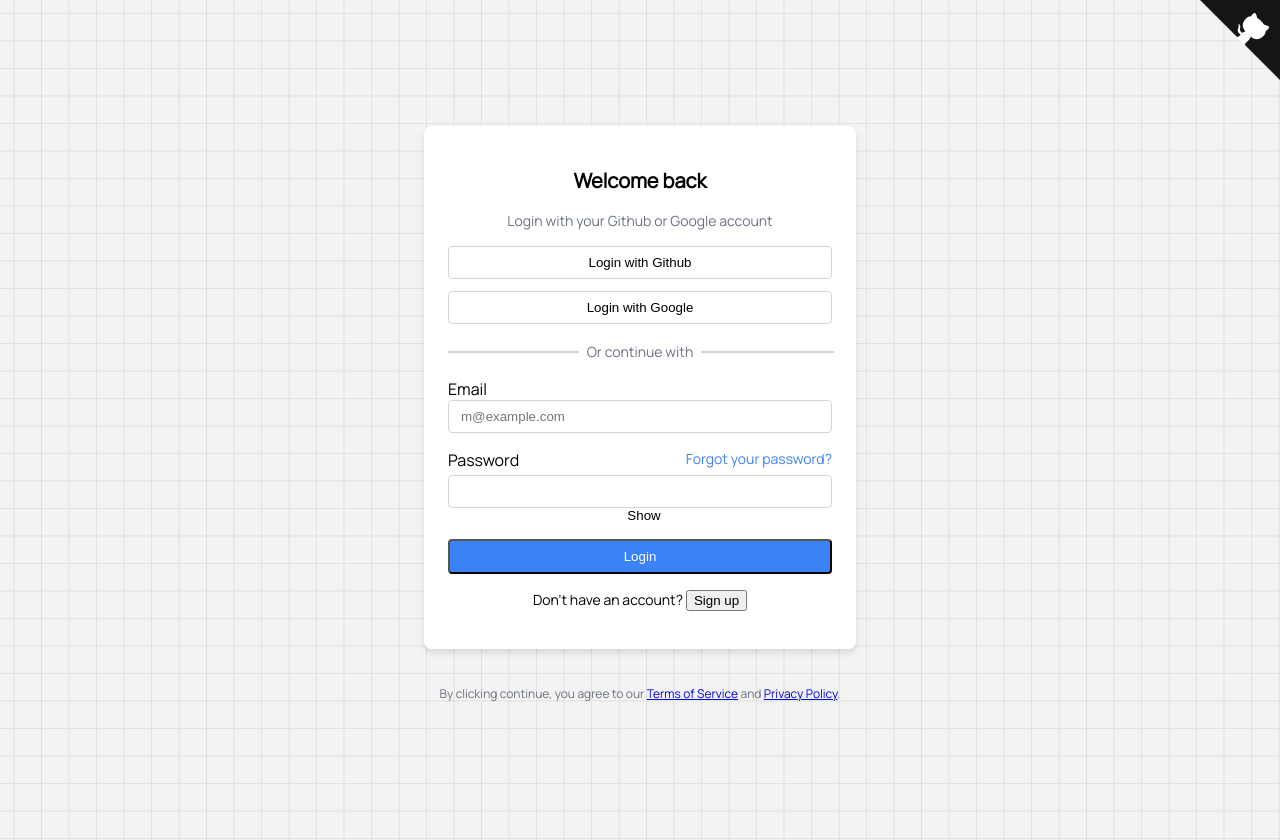
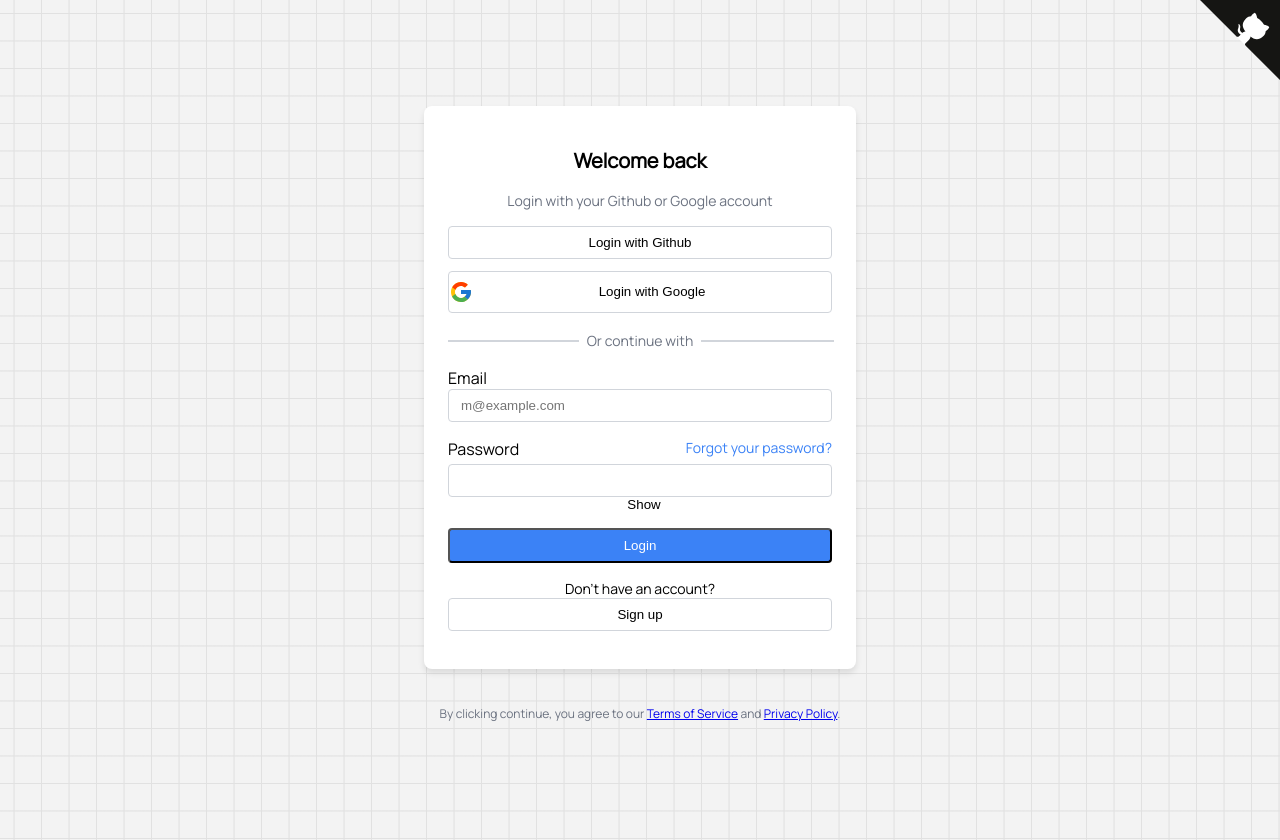
Before and after one commit to RadekZG/SimpleTodo, a React (Vite) app: page / in a window 1280 px wide. Built offline with nearby package versions, Linux system fonts and the light colour scheme; no server answers.

Commit message:
googleicon still need fix

```diff
--- a/src/components/LoginForm.css
+++ b/src/components/LoginForm.css
@@ -49,6 +49,18 @@
   background-color: white;
   cursor: pointer;
   transition: background-color 0.2s;
+}
+
+.btn-icon{
+  display: flex;
+  width: 24px;
+  justify-content: center;
+
+}
+
+.logingoogle{
+  flex: 1;
+  text-align: center;
 }
 
 .social-btn:hover {
@@ -166,3 +178,16 @@
   padding: 0;
   margin-left: 0.5rem;
 }
+
+.signup{
+  width: 100%;
+  border: 1px solid #d1d5db;
+  border-radius: 0.25rem;
+  padding: 0.5rem 0;
+  display: flex;
+  justify-content: center;
+  align-items: center;
+  background-color: white;
+  cursor: pointer;
+  transition: background-color 0.2s;
+}
--- a/src/components/LoginForm.jsx
+++ b/src/components/LoginForm.jsx
@@ -1,6 +1,7 @@
 import React, { useState } from "react";
 import supabase from "../helper/supabaseClient"; // adjust path
 import  "./LoginForm.css"
+import { FcGoogle } from "react-icons/fc";
 
 export function LoginForm({ onLogin, className }) {
   const [email, setEmail] = useState("");
@@ -52,7 +53,15 @@ export function LoginForm({ onLogin, className }) {
 
       <div className="social-buttons">
         <button onClick={handleGithubLogin} className="social-btn">Login with Github</button>
-        <button type="button" onClick={handleGoogleLogin} className="social-btn">Login with Google</button>
+        <button
+        type="button"
+        onClick={handleGoogleLogin}
+        className="social-btn"
+        ><span className="btn-icon">
+          <FcGoogle size={24} />
+        </span>
+        <span className="logingoogle">Login with Google</span>
+        </button>
       </div>
       <div className="divider">
         <span>Or continue with</span>
@@ -96,7 +105,7 @@ export function LoginForm({ onLogin, className }) {
       </form>
 
       <p className="signup-text">
-        Don't have an account? <button type="button" onClick={handleSignUp} href="#">Sign up</button>
+        Don't have an account? <button className="signup" type="button" onClick={handleSignUp} href="#">Sign up</button>
       </p>
     </div>
 
```
